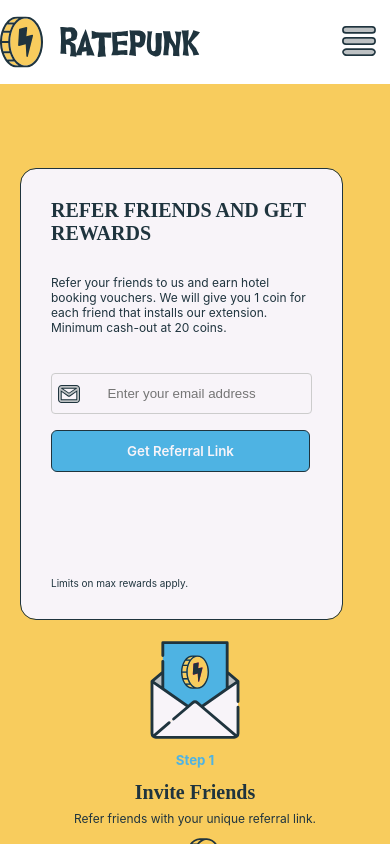
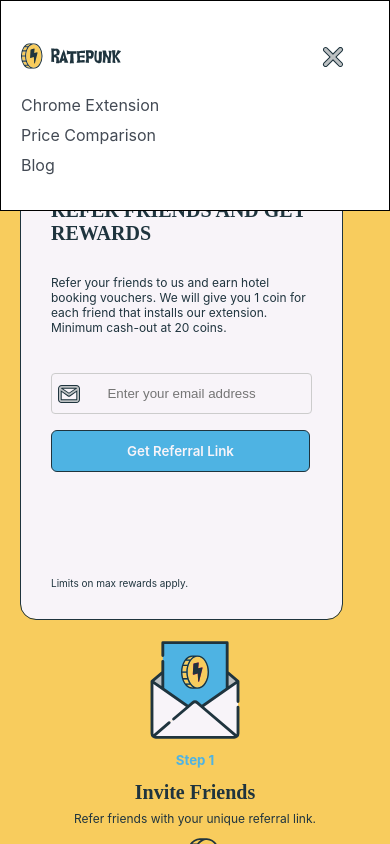
Before and after one commit to yogitaba-gohil/RatePunk_Demo, a Next.js app: page / in a window 390 px wide. Both pictures are taken after a click on the button 359 px from the left and 42 px from the top of the page. Shown: the top 844 px of the page. Built offline with nearby package versions, Linux system fonts and the light colour scheme.

Commit message:
mobile view done

```diff
--- a/component/Header/index.js
+++ b/component/Header/index.js
@@ -1,12 +1,17 @@
-import React from 'react'
+import React, { useState } from 'react'
 import Image from 'next/dist/client/image'
 import styles from '../../styles/Header.module.scss'
 import Link from 'next/link'
 
 const Header = () => {
+  const [active,setActive]= useState(false);
+
+  const handleMenu = () =>{
+    setActive(!active);
+  }
   return (
     <div className={styles.container}>
-    <div className={styles.logoContainer}><Image alt='logo image'  src="/assets/logo.svg" width="200px" height="100px" />
+    <div className={styles.logoContainer}><Image alt='logo image'  src="/assets/logo.svg" width="180px" height="80px" />
     </div>
     <div className={styles.menuItem}>
 
@@ -15,10 +20,26 @@
       <div><Link href="/">Blog </Link></div>
     </div>
     <div className={styles.menuContainer}>
-      <button>
+      <button onClick={handleMenu}>
       <Image src="/assets/menu.svg" alt='menu icon' width="50px" height="30px"/>
       </button>
+
     </div>
+    {active ? <div className={styles.mobileHeader}>
+
+      <div className={styles.mobileCotainer}>
+
+      <div><Image alt='logo image'  src="/assets/logo.svg" width="100px" height="70px" /></div>
+      <div className={styles.closeContainer}><button onClick={handleMenu}><Image alt='logo image'  src="/assets/close.svg" width="60px" height="20px" /> </button></div>
+
+    </div>
+    <div>
+    <div className={styles.linkContainer}><Link href="/">Chrome Extension</Link></div>
+    <div className={styles.linkContainer}><Link href="/">Price Comparison</Link></div>
+    <div className={styles.linkContainer}><Link href="/">Blog</Link></div>
+    </div>
+    </div> : null}
+
     </div>
   )
 }
--- a/styles/Header.module.scss
+++ b/styles/Header.module.scss
@@ -9,6 +9,7 @@
     color: $font-color;
     width: 100%;
     height: 10vh;
+
 }
 .logoContainer{
     flex: 1;
@@ -37,6 +38,7 @@
 .menuContainer{
     display: none;
 }
+
 @media only screen and (max-width: 600px) {
     .menuItem{
       display: none;
@@ -47,7 +49,31 @@
     .logoContainer{
         justify-content: space-between;
     }
+    .mobileHeader{
+        width: 100%;
+        height: 25%;
+        position: absolute;
+        top: 0;
+        left: 0;
+        opacity: 1;
+        background-color: #FFFFFF;
+        border: 1px solid black;
+        padding: 20px;
 
+    }
+    .linkContainer {
+        margin-bottom: 10px;
+    }
+
+    .mobileCotainer{
+        display: flex;
+        justify-content: space-between;
+        align-items: center;
+    }
+    .closeContainer button{
+        border: none;
+        background: transparent;
+    }
   }
   @media only screen and (min-width: 1200px) {
     .menuContainer button{
--- a/styles/Home.module.css
+++ b/styles/Home.module.css
@@ -1,4 +1,3 @@
-
 
 .main {
   padding: 4rem 0;
@@ -8,6 +7,7 @@
   justify-content: center;
   align-items: center;
   background-color: #F8CC5D;
+
 }
 .emailContainer{
   margin: 20px;
--- a/styles/globals.css
+++ b/styles/globals.css
@@ -5,6 +5,13 @@
   font-family: -apple-system, BlinkMacSystemFont, Segoe UI, Roboto, Oxygen,
     Ubuntu, Cantarell, Fira Sans, Droid Sans, Helvetica Neue, sans-serif;
 
+
+}
+*{
+  -ms-overflow-style: none;
+}
+::-webkit-scrollbar {
+  display: none;
 }
 
 a {
```
